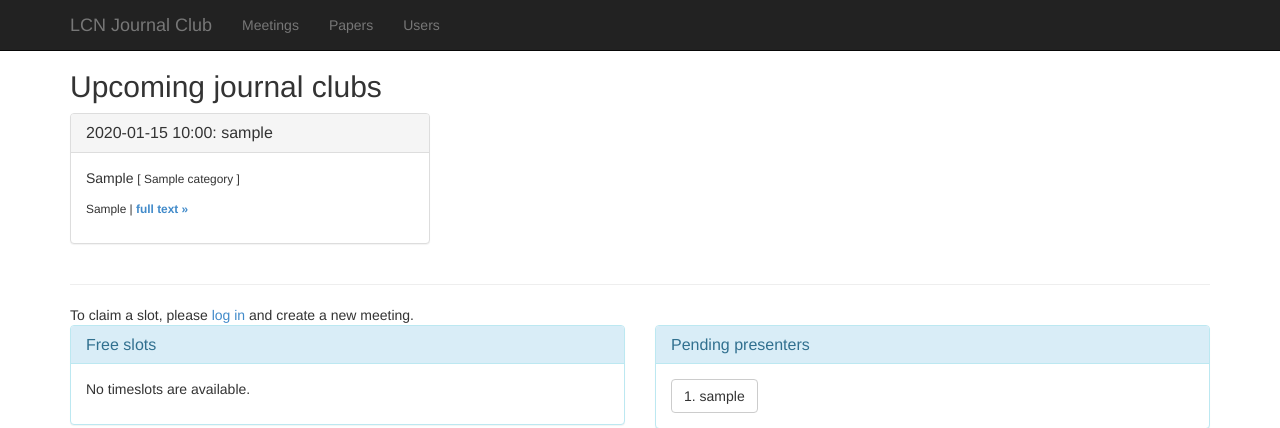
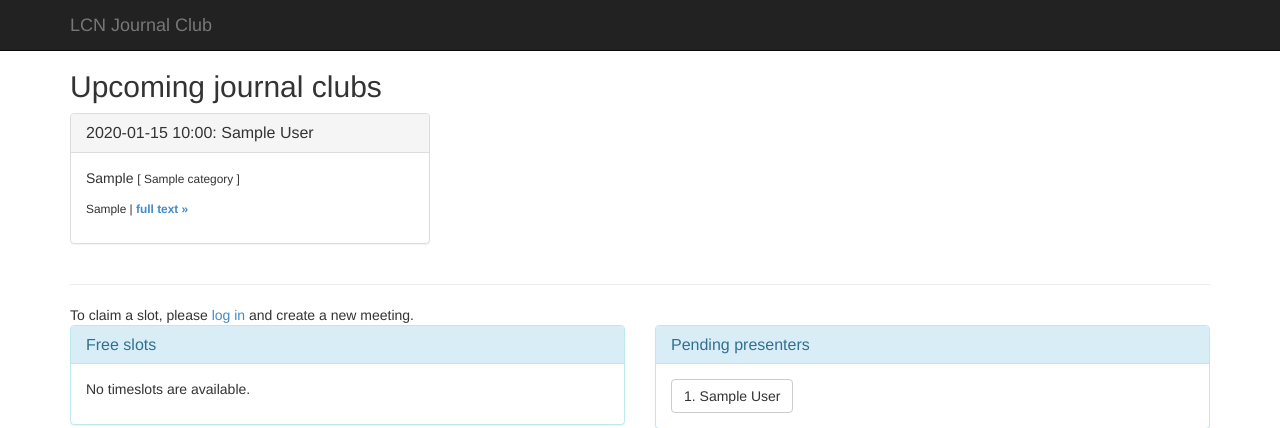
Before and after one commit to fzenke/jclub, a Django app: page / in a window 1280 px wide. Shown: the top 428 px of the page. Run offline with Django 3.2, Linux system fonts and the light colour scheme; tables that the repository leaves empty hold one stand-in row (values such as "Sample post"); parts of the project's set-up code (start-up, migrations or seed data) failed here and were passed over; some libraries are stand-ins or nearby versions.

Commit message:
removed navbar links for now; added first/last name as user names;

```diff
--- a/jclub/apps/meetings/templates/index.html
+++ b/jclub/apps/meetings/templates/index.html
@@ -43,9 +43,10 @@
         </div>
         <div class="collapse navbar-collapse">
           <ul class="nav navbar-nav">
-            <li><a href="meetings/">Meetings</a></li>
+            <!-- <li><a href="meetings/">Meetings</a></li>
             <li><a href="papers/">Papers</a></li>
-            <li><a href="users/">Users</a></li>
+            <li><a href="users/">Users</a></li> -->
+
             <!--
             <li><a href="#contact">Contact</a></li>
             <li class="dropdown">
--- a/jclub/apps/meetings/templates/meetings/index.html
+++ b/jclub/apps/meetings/templates/meetings/index.html
@@ -15,7 +15,7 @@
 	<div class="col-md-4">
 		<div class="panel panel-default">
 		  <div class="panel-heading">
-		    <h3 class="panel-title"><a href="/meetings/{{ meeting.id }}/">{{ meeting.timeslot }}: {{meeting.presenter}}</a></h3>
+		    <h3 class="panel-title"><a href="/meetings/{{ meeting.id }}/">{{ meeting.timeslot }}: {{meeting.presenter.first_name}} {{meeting.presenter.last_name}}</a></h3>
 		  </div>
 		  <div class="panel-body">
 				<p>
@@ -62,7 +62,14 @@ To claim a slot, please <a href="/admin/">log in</a> and create a new meeting.
 		  <div class="panel-body">
 				{% if upcoming_presenters_list %}
 					{% for presenter in upcoming_presenters_list %}
-					<a href="#"><button type="button" class="overview btn btn-default pull-left">{{ forloop.counter }}. {{ presenter.username }}</button></a>
+					<a href="#"><button type="button" class="overview btn btn-default pull-left">
+					{{ forloop.counter }}.
+					{% if presenter.first_name %}
+						{{presenter.first_name}} {{presenter.last_name}}
+					{% else %}
+						{{presenter.username}}
+					{% endif %}
+					</button></a>
 					{% endfor %}
 				{% else %}
 					<p>No presenters are available.</p>
```
